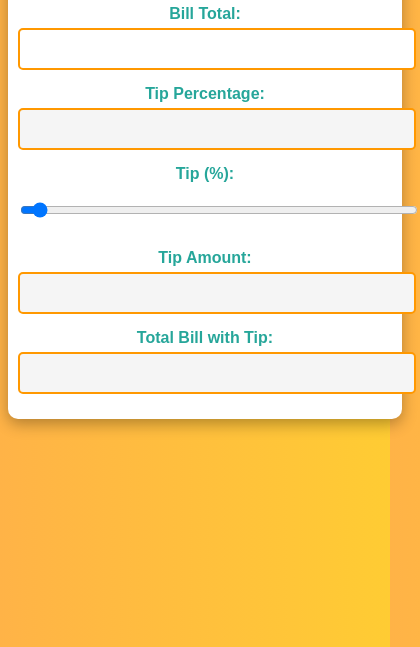
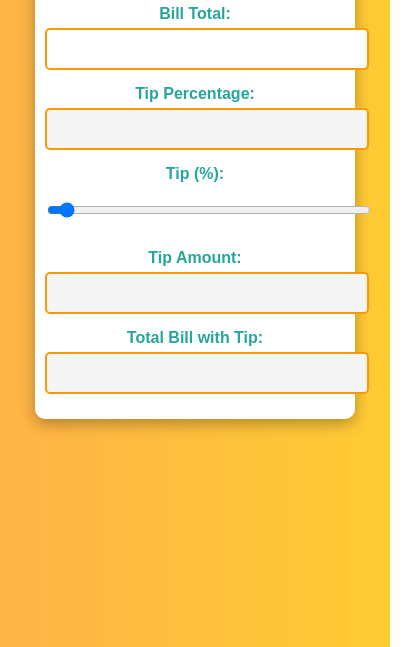
Before and after one commit to sunyanyanlearnmse/541-lab3, a plain HTML site: page index.html in a window 390 px wide. Shown: the part 197-844 px from the top of the page, 420 px wide, since content can reach past the window. Drawn offline with Linux system fonts and the light colour scheme.

Commit message:
Update styles.css

```diff
--- a/styles.css
+++ b/styles.css
@@ -54,7 +54,8 @@ h1 {
 /* Media query for mobile screens */
 @media only screen and (max-width: 600px) {
   .calculator-container {
-    width: 100%;
+    width: 80%;
+    height: 80%;
     padding: 10px;
   }
 }
```
